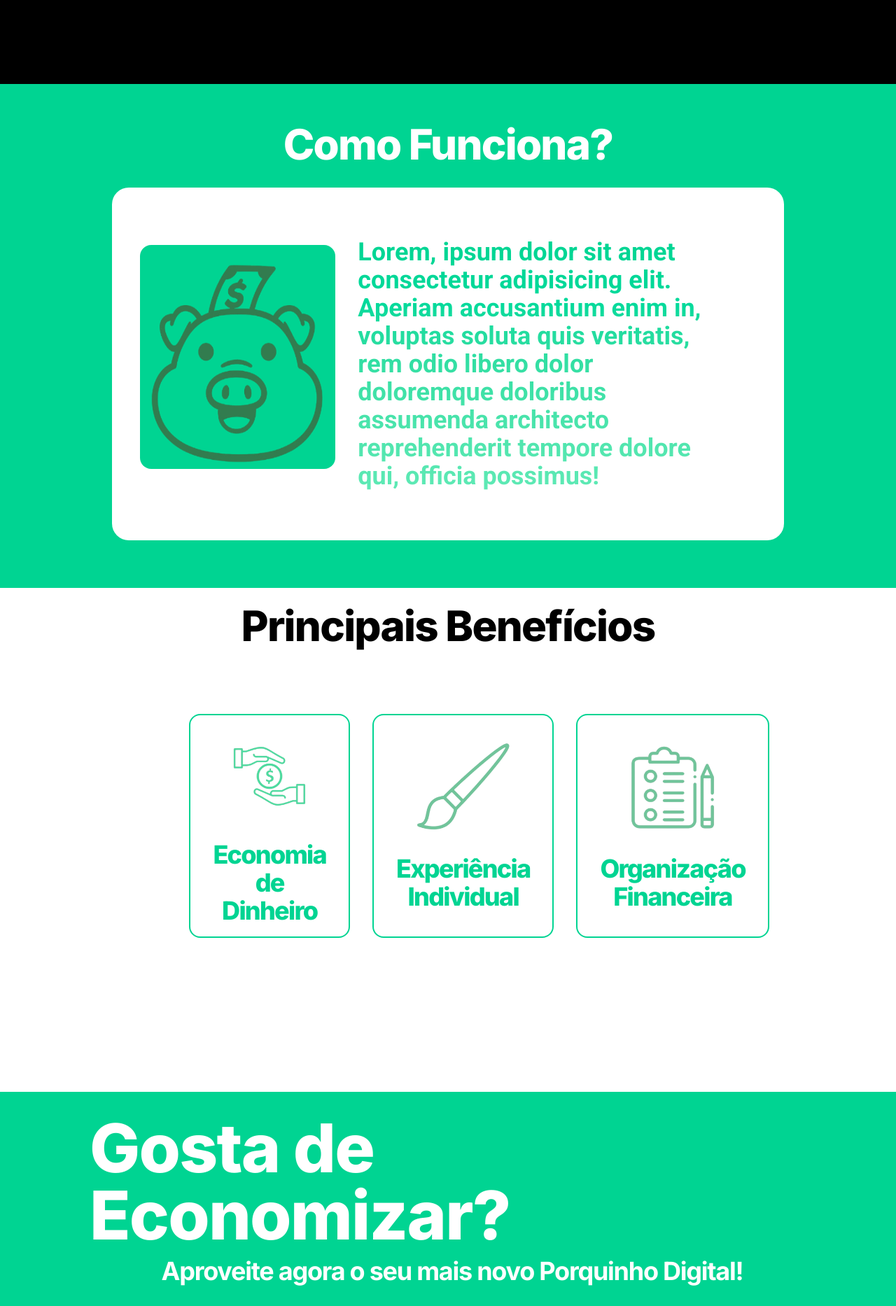
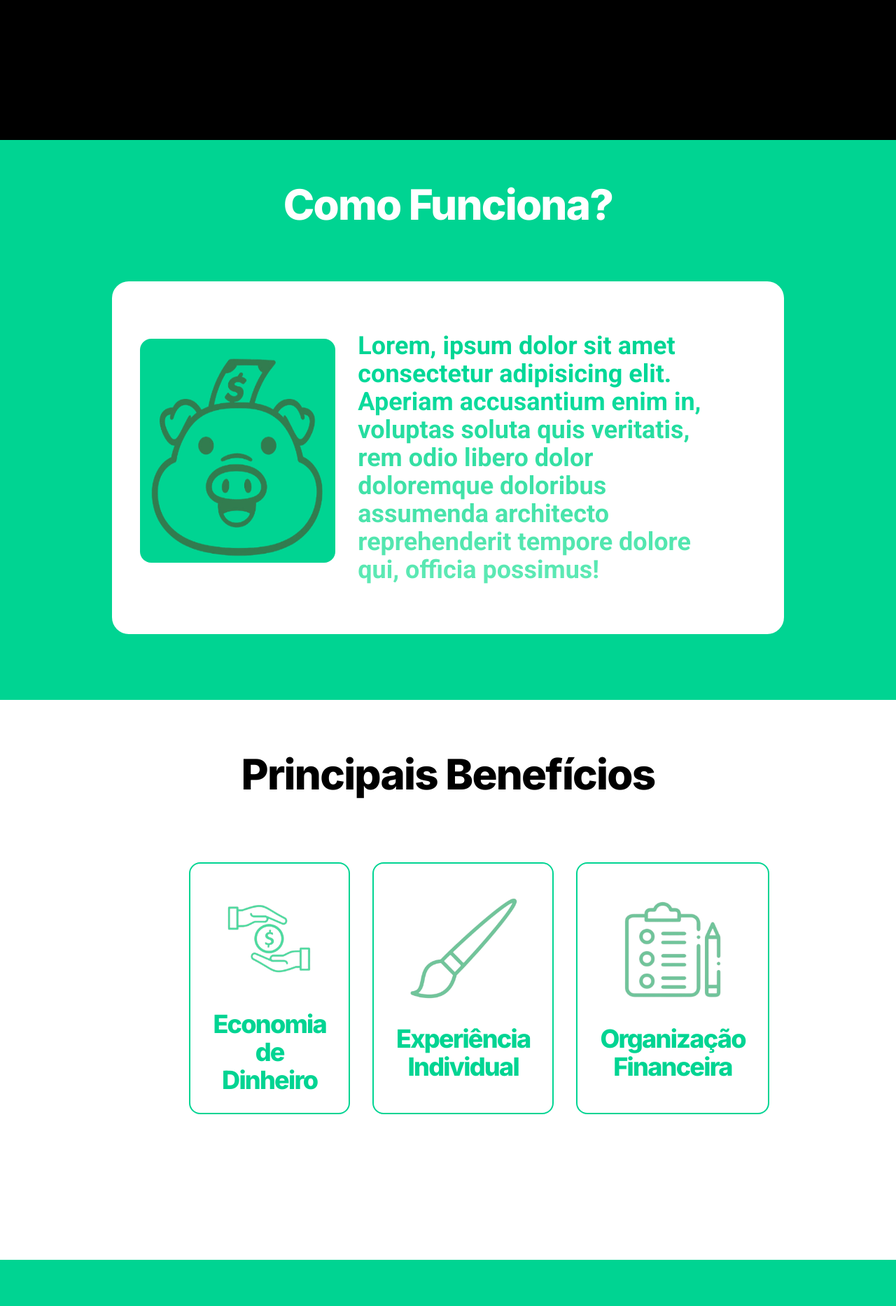
Before and after one commit to financepork/Pork, a React (Vite) app: page / in a window 1280 px wide. Shown: the part 600-2466 px from the top of the page at 70% size. Built offline with nearby package versions, Linux system fonts and the light colour scheme; grey boxes are pictures that could not be loaded; what tailwindcss-animated would draw is missing.

Commit message:
teste responsividade

```diff
--- a/src/components/Card.jsx
+++ b/src/components/Card.jsx
@@ -2,7 +2,7 @@ import React from 'react'
 
 const Card = ({ text, imgPath }) => {
     return (
-        <div data-aos="fade-up" data-aos-delay="300" data-aos-duration="1500" data-aos-easing="ease-in-out" className='bg-[var(--color-white)] h-auto w-[75%] rounded-3xl m-8 p-6 md:p-10 '>
+        <div data-aos="fade-up" data-aos-delay="300" data-aos-duration="1500" data-aos-easing="ease-in-out" className='bg-[var(--color-white)] h-auto w-[75%] rounded-3xl m-8 p-6 md:p-10 lg:mt-20  '>
             <div className='flex flex-col lg:flex-row justify-center items-center space-y-5'>
                 <div className='flex justify-center items-center h-auto w-auto md:h-[20%] '>
                     <img src="./icon.png" alt="" className='bg-[var(--color-green)] h-1/2 md:h-[20%] lg:h-80 lg:w-450 w-[95%]  rounded-2xl '/>
--- a/src/components/CardApresentacaoDir.jsx
+++ b/src/components/CardApresentacaoDir.jsx
@@ -11,11 +11,11 @@ const CardApresentacaoDir = ({ DevName, DevStack, DevImgSrc, devInsta, devGithub
     }, []);
 
     return (
-        <div data-aos="fade-left" data-aos-delay="400" data-aos-duration="1500" data-aos-easing="ease-in-out" className='bg-[var(--color-white)] flex ml-9 lg:ml-18 mt-9 rounded-bl-full rounded-tl-full p-3 h-auto lg:h-100'>
+        <div data-aos="fade-left" data-aos-delay="400" data-aos-duration="1500" data-aos-easing="ease-in-out" className='bg-[var(--color-white)] flex ml-9 lg:ml-18 mt-9 rounded-bl-full rounded-tl-full p-3 h-auto lg:h-100 '>
             <div className='flex '>
                 <img src={DevImgSrc} alt="Foto Desenvolvedor" className='h-[100%] rounded-full w-[50%] lg:w-[30%]' />
                 <div className='flex flex-col justify-center ml-5 space-y-2 md:space-y-4'>
-                    <div className='flex flex-col justify-center items-center md:space-y-1'>
+                    <div className='flex flex-col justify-center items-center md:space-y-1 lg:mt-35'>
                         <h1 className='text-md md:text-3xl lg:text-6xl font-title'>{DevName}</h1>
                         <h2 className='text-sm md:text-xl lg:text-3xl font-text text-[var(--color-green)] ml-1'>{DevStack}</h2>
                     </div>
--- a/src/components/CardApresentacaoEsq.jsx
+++ b/src/components/CardApresentacaoEsq.jsx
@@ -4,7 +4,7 @@ const CardApresentacaoEsq = ({ DevName, DevStack, DevImgSrc, devInsta, devGithub
     return (
         <div data-aos="fade-right" data-aos-delay="400" data-aos-duration="1500" data-aos-easing="ease-in-out" className='bg-[var(--color-white)] rounded-tr-full rounded-br-full flex p-3 mt-9 mr-9 lg:mr-18  h-auto lg:h-100'>
             <div className='flex '>
-                <div className='flex flex-col justify-center  mr-5 space-y-2 md:space-y-4'>
+                <div className='flex flex-col justify-center  mr-5 space-y-2 md:space-y-4 lg:mt-35'>
                     <div className='flex flex-col justify-center items-center md:space-y-1'>
                         <h1 className='text-md md:text-3xl lg:text-6xl font-title'>{DevName}</h1>
                         <h2 className='text-sm md:text-xl lg:text-3xl font-text text-[var(--color-green)] ml-1'>{DevStack}</h2>
--- a/src/components/SmallCard.jsx
+++ b/src/components/SmallCard.jsx
@@ -2,7 +2,7 @@ import React from 'react'
 
 const SmallCard = ({imgPath, text}) => {
   return (
-    <div className='flex flex-col justify-center items-center border-2 space-y-2 md:space-y-6 rounded-2xl p-8 border-[var(--color-green)] md:h-[10%] md:w-[100%] lg:h-80'>
+    <div className='flex flex-col justify-center items-center border-2 space-y-2 md:space-y-6 rounded-2xl p-8 border-[var(--color-green)] md:h-[10%] md:w-[100%] lg:h-90'>
         <img src={imgPath} alt="Icone Economia" className='md:h-[55%]' />
         <p className='font-title-alt text-2xl md:text-4xl  text-[var(--color-green)] text-center'>{text}</p>
     </div>
--- a/src/index.css
+++ b/src/index.css
@@ -75,7 +75,7 @@ body {
 
 @layer base {
     section {
-        min-height: 45rem;
+        min-height: 50rem;
         width: 100%;
     }
 }
--- a/src/pages/LandingPage.jsx
+++ b/src/pages/LandingPage.jsx
@@ -17,7 +17,7 @@ const LandingPage = () => {
 
   return (
     <div>
-      <section className='h-auto bg-[url("/background.png")] bg-cover bg-center'>
+      <section className='h-auto bg-[url("/background.png")] bg-cover bg-center '>
         <Navbar />
         <div className='m-5 flex flex-col space-y-5 lg:space-y-8 md:ml-[5%] lg:mt-9'>
           <div className='flex flex-col text-[var(--color-white)] space-y-4 lg:space-y-8'>
@@ -49,14 +49,14 @@ const LandingPage = () => {
       <section className='bg-[var(--color-green)] h-auto flex justify-center items-center'>
         <div className='flex items-center md:justify-center flex-col h-auto'>
           <h1 data-aos="fade-up" data-aos-delay="200" data-aos-duration="1500" data-aos-easing="ease-in-out"
-            className='font-title-alt text-[var(--color-white)] mt-5 text-3xl md:text-6xl'>Como Funciona?</h1>
+            className='font-title-alt text-[var(--color-white)] mt-5 lg:mt-0 text-3xl md:text-6xl'>Como Funciona?</h1>
           <Card text="Lorem, ipsum dolor sit amet consectetur adipisicing elit. Aperiam accusantium enim in, voluptas soluta quis veritatis, rem odio libero dolor doloremque doloribus assumenda architecto reprehenderit tempore dolore qui, officia possimus!" imgPath="" />
         </div>
       </section>
       <section className='bg-[var(--color-white)] h-auto'>
         <div className='flex justify-center flex-col items-center space-y-8 md:space-y-15 lg:space-y-20  p-6'>
           <div>
-            <h1 className='text-[var(--color-black)] font-title-alt text-3xl md:text-5xl lg:text-6xl'>Principais Benefícios</h1>
+            <h1 className='text-[var(--color-black)] font-title-alt text-3xl md:text-5xl lg:text-6xl lg:mt-13'>Principais Benefícios</h1>
           </div>
           <div data-aos="fade-right" data-aos-delay="300" data-aos-duration="1500" data-aos-easing="ease-in-out"
             className='flex flex-col lg:flex-row space-y-8 lg:space-x-8 w-[60%] h-auto md:m-4'>
@@ -68,7 +68,7 @@ const LandingPage = () => {
       </section>
       <section className='bg-[var(--color-green)] max-h-auto md:h-auto'>
         <div className='flex flex-col justify-center items-center space-y-8 h-auto'>
-          <div className='flex flex-col justify-center items-center w-[80%] mt-8 space-y-3'>
+          <div className='flex flex-col justify-center items-center w-[80%] mt-8 space-y-3 lg:mt-20 '>
             <h1 className='font-title-alt text-[var(--color-white)] text-3xl md:text-6xl lg:text-8xl'>Gosta de Economizar?</h1>
             <p className='font-text-alt  text-[var(--color-white)] ml-3 text-lg md:text-2xl lg:text-4xl'>Aproveite agora o seu mais novo Porquinho Digital!</p>
 
@@ -76,7 +76,7 @@ const LandingPage = () => {
           <div data-aos="fade-up" data-aos-delay="200" data-aos-duration="1500" data-aos-easing="ease-in-out" className='flex justify-center items-center'>
             <img src="./fotoCofrinho.png" alt="" className='w-[70%] md:w-[50%] lg:w-[34%] rounded-3xl' />
           </div>
-          <div data-aos="fade-up" data-aos-delay="400" data-aos-duration="1500" data-aos-easing="ease-in-out" className='w-auto'>
+          <div data-aos="fade-up" data-aos-delay="400" data-aos-duration="1500" data-aos-easing="ease-in-out" className='w-auto '>
             <a href="$" className="border-2 border-[var(--color-green)] text-[var(--color-black)] bg-[var(--color-white)] rounded-2xl p-4 hover:bg-[var(--color-green)] hover:text-[var(--color-white)] hover:border-[var(--color-white)] transition-colors duration-400 ease-in-out font-text text-center w-[50%] text-sm md:text-lg "><button className='w-auto'>Venha Economizar uma Grana</button></a>
           </div>
         </div>
```
